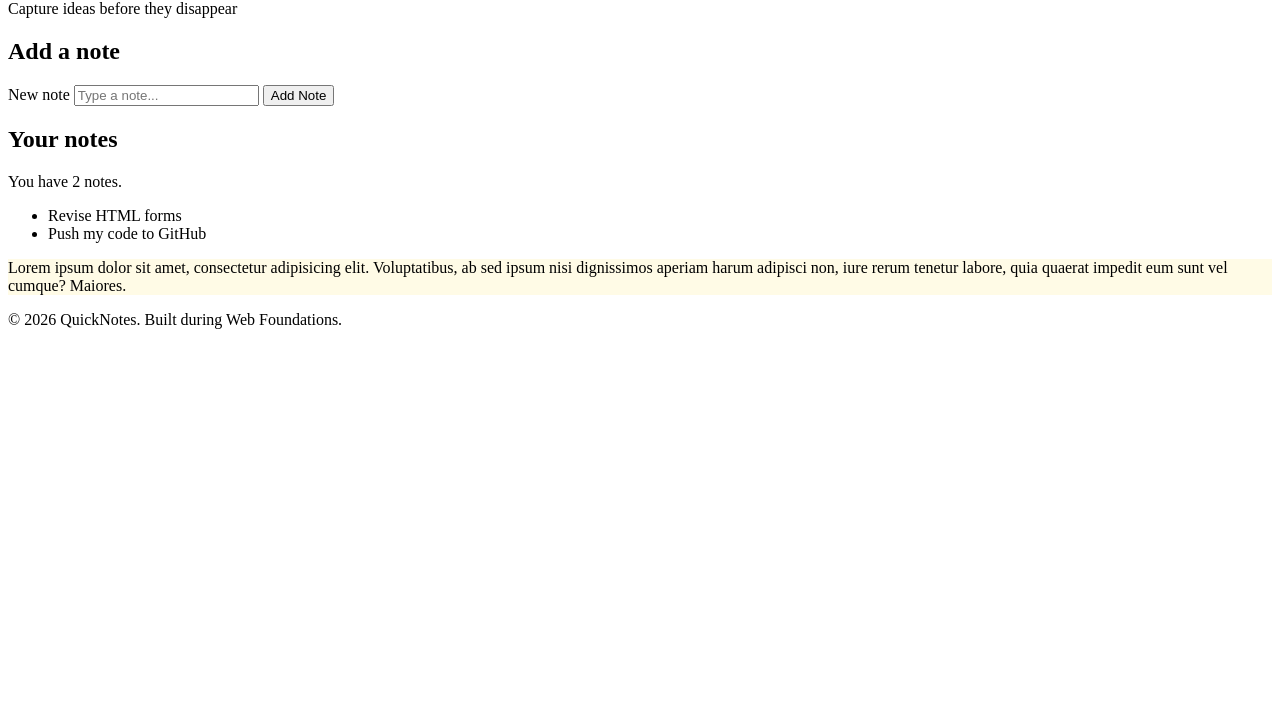
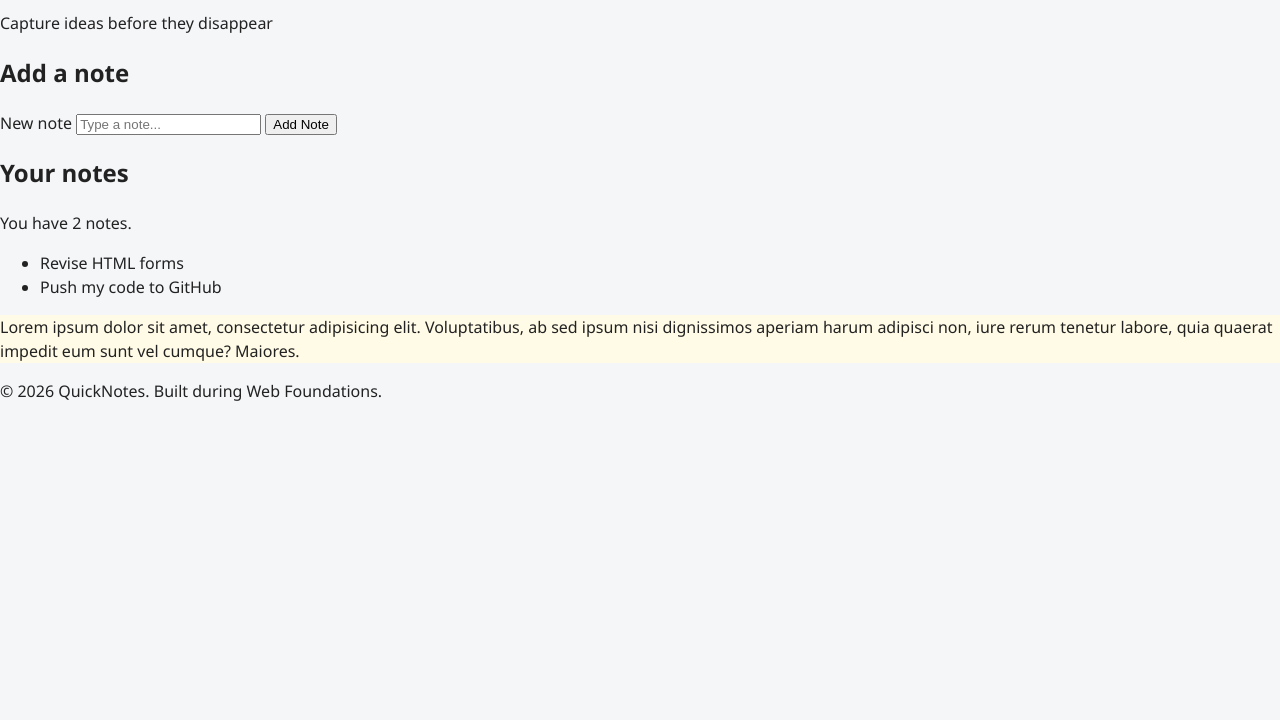
Before and after one commit to njambiEvelyne/Practice, a plain HTML site: page quicknotes-day1/index.html in a window 1280 px wide. Shown: the part 80-800 px from the top of the page. Drawn offline with Linux system fonts and the light colour scheme.

Commit message:
Style for all paragraphs

```diff
--- a/quicknotes-day1/style.css
+++ b/quicknotes-day1/style.css
@@ -1,3 +1,11 @@
+body{
+
+  margin: 0;
+  font-family: "Segoe UI", Arial, sans-serif;
+  background-color: #f4f6f8;
+  color: #222;
+  line-height: 1.5;
+}
 .note{
   background-color: #fffbe6;
 }
```
